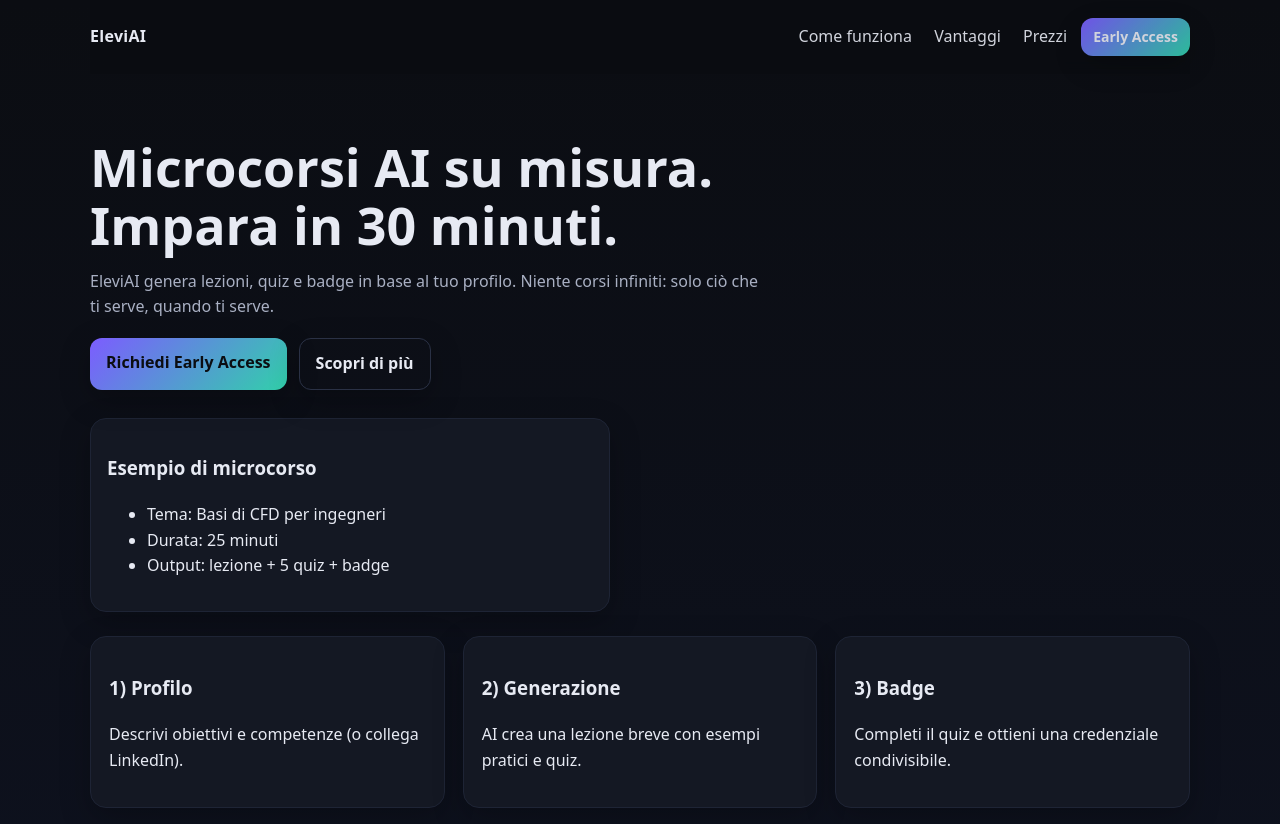
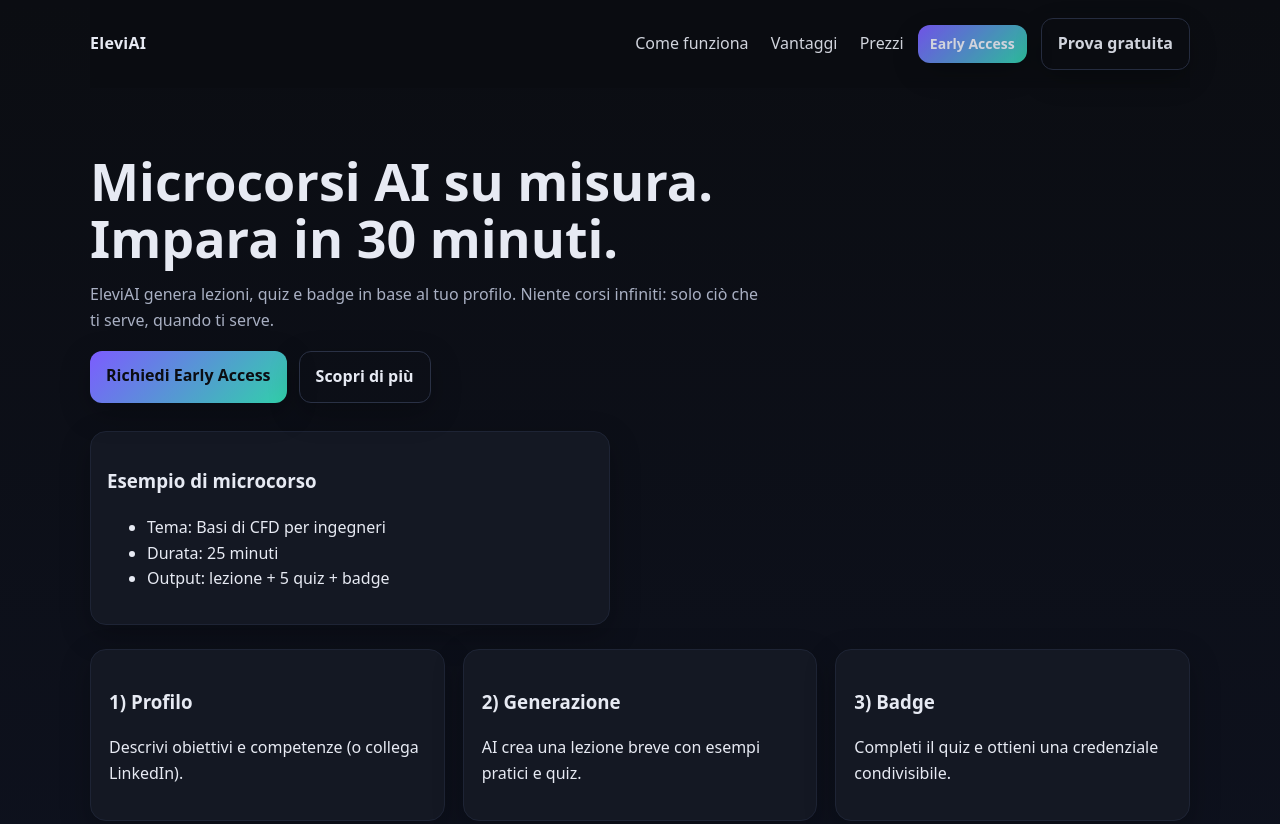
Before and after one commit to pianoman91/eleviai, a plain HTML site: page index.html in a window 1280 px wide. Shown: the top 824 px of the page. Drawn offline with Linux system fonts and the light colour scheme.

Commit message:
Update index.html
integration prova gratuita

```diff
--- a/index.html
+++ b/index.html
@@ -19,6 +19,7 @@
       <a href="#vantaggi">Vantaggi</a>
       <a href="#pricing">Prezzi</a>
       <a href="#cta" class="btn small">Early Access</a>
+      <a href="prova.html" class="btn ghost">Prova gratuita</a>
     </nav>
   </header>
 
```
